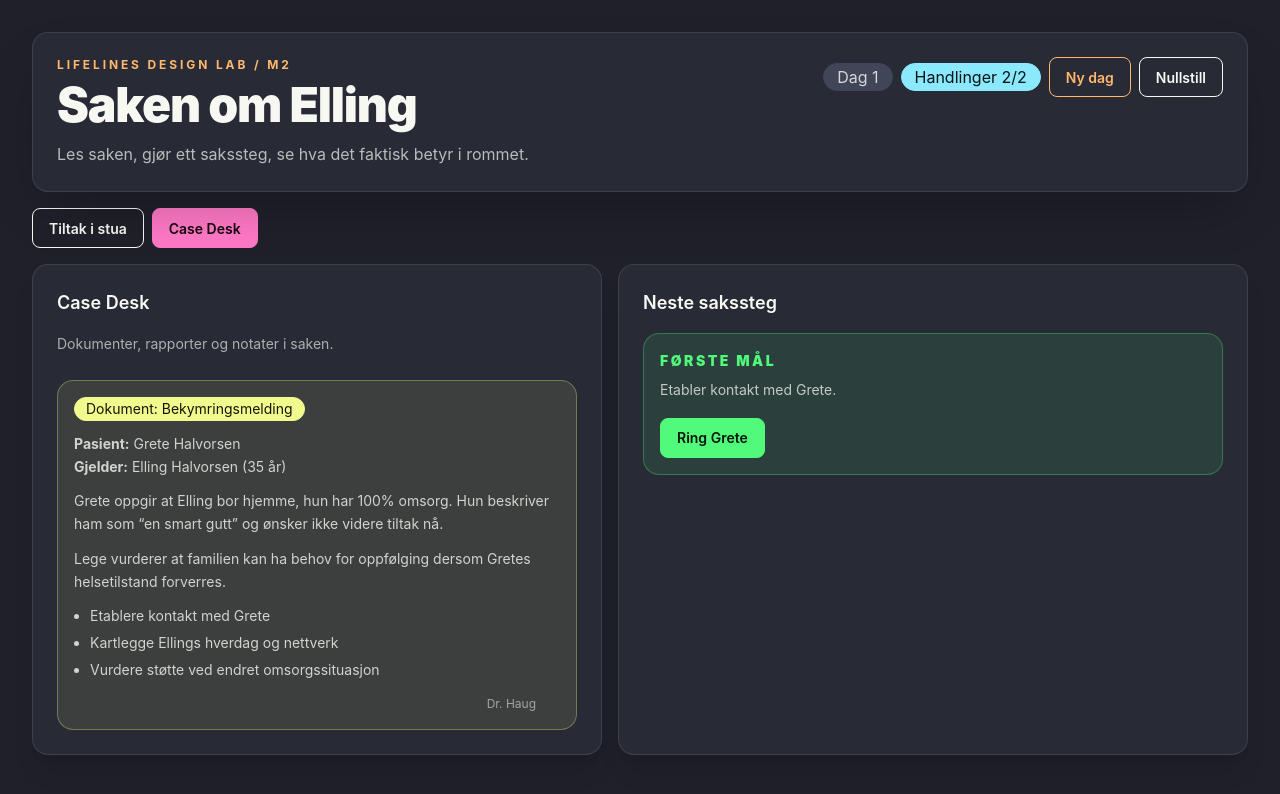
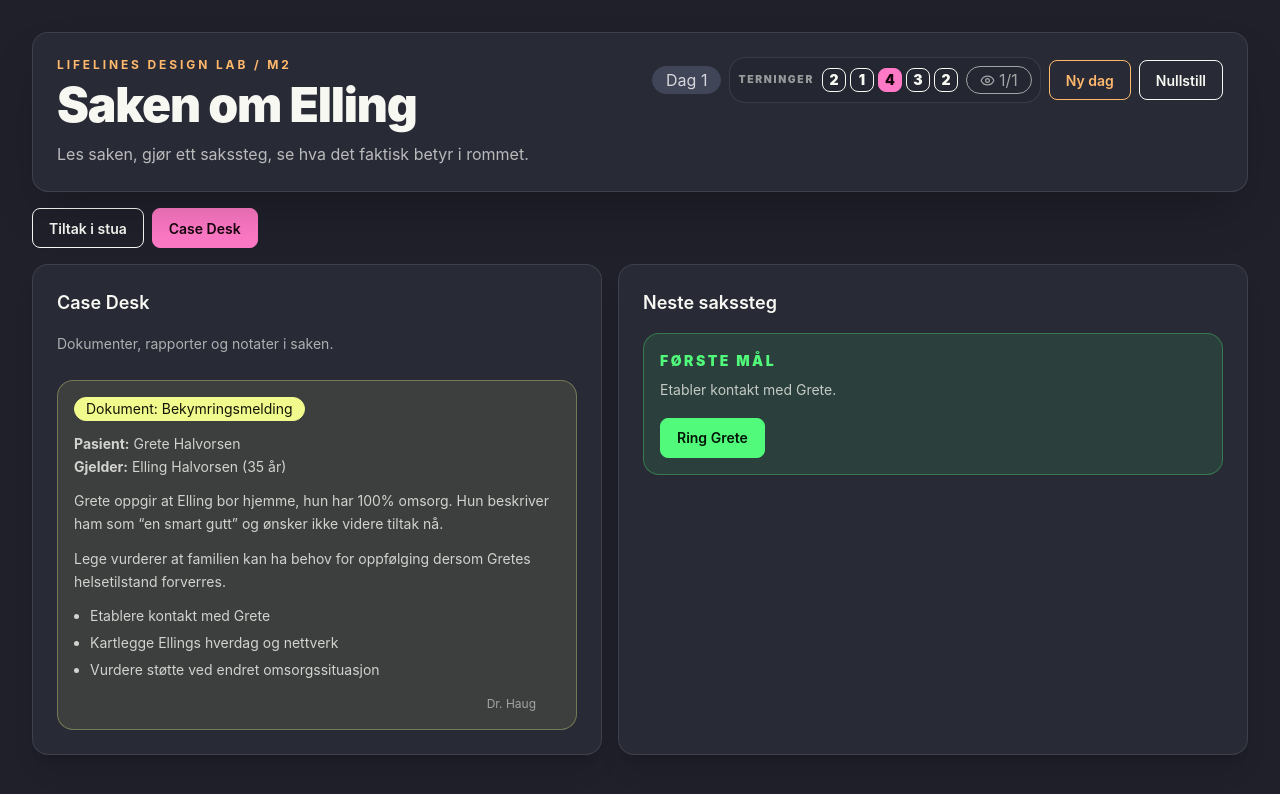
Before and after one commit to TerjeBallestad/lifelines-design-lab, a React (Vite) app: page / in a window 1280 px wide. Shown: the top 794 px of the page. Built offline with nearby package versions, Linux system fonts and the light colour scheme.

Commit message:
Show dice and observation resources

```diff
--- a/src/components/PhonePracticeLab.tsx
+++ b/src/components/PhonePracticeLab.tsx
@@ -1,4 +1,5 @@
 import clsx from 'clsx';
+import { Eye } from 'lucide-react';
 import { useState } from 'react';
 import { observer } from 'mobx-react-lite';
 import {
@@ -99,7 +100,7 @@ export const PhonePracticeLab = observer(function PhonePracticeLab() {
             </div>
             <div className="flex flex-wrap items-center gap-2">
               <div className="badge badge-lg badge-neutral">Dag {store.day}</div>
-              <div className="badge badge-lg badge-info">Handlinger {store.dayActions}/2</div>
+              <ResourceStrip />
               <button className="btn btn-outline btn-accent" onClick={() => store.rollNewDay()}>
                 Ny dag
               </button>
@@ -163,15 +164,6 @@ export const PhonePracticeLab = observer(function PhonePracticeLab() {
             </Panel>
 
             <div className="grid content-start gap-4">
-              <Panel>
-                <SectionTitle>Handlingsterninger</SectionTitle>
-                <p className="mb-3 text-xs leading-relaxed text-base-content/60">
-                  Velg én terning og legg den på ett tiltakskort. Høy terning gir tryggere åpning,
-                  men kortet bestemmer hva som står på spill.
-                </p>
-                <DiceTray />
-              </Panel>
-
               <ActionCardDeck />
 
               <ActionContextPanel />
@@ -811,7 +803,7 @@ const CaseDeskSurface = observer(function CaseDeskSurface({
                       type="button"
                       onClick={() => store.requestFinancialStatement()}
                       disabled={
-                        store.dayActions <= 0 ||
+                        !store.selectedDie ||
                         store.financialStatementRequested ||
                         store.financialStatementVisible
                       }
@@ -1049,20 +1041,26 @@ function SkillDomainCard({
   );
 }
 
-const DiceTray = observer(function DiceTray() {
+const ResourceStrip = observer(function ResourceStrip() {
   const store = useRootStore();
+  const observationActive = store.labMode === 'social_visit' && !store.socialVisitReportVisible;
 
   return (
-    <div className="flex flex-wrap gap-2">
+    <div className="flex flex-wrap items-center gap-2 rounded-box border border-base-content/10 bg-base-200/70 p-2">
+      <div className="flex items-center gap-1" aria-label="Terninger">
+        <span className="mr-1 text-[0.65rem] font-black uppercase tracking-[0.16em] text-base-content/55">
+          Terninger
+        </span>
         {store.dicePool.map((die) => (
           <button
             key={die.id}
             className={clsx(
-            'btn btn-square text-xl font-black',
+              'btn btn-square btn-xs text-sm font-black',
               die.used && 'btn-disabled opacity-35',
               !die.used && store.selectedDieId === die.id && 'btn-primary',
               !die.used && store.selectedDieId !== die.id && 'btn-outline',
             )}
+            type="button"
             onClick={() => store.selectDie(die.id)}
             disabled={die.used}
             title={die.used ? 'Brukt i dag' : `Terning ${die.face}`}
@@ -1070,6 +1068,17 @@ const DiceTray = observer(function DiceTray() {
             {die.face}
           </button>
         ))}
+      </div>
+      <div
+        className={clsx(
+          'badge badge-lg gap-1',
+          observationActive ? 'badge-info' : 'badge-outline opacity-60',
+        )}
+        title="Observasjonstokener i dette besøket"
+      >
+        <Eye size={15} aria-hidden="true" />
+        {store.observationTokensRemaining}/1
+      </div>
     </div>
   );
 });
--- a/src/stores/RootStore.tsx
+++ b/src/stores/RootStore.tsx
@@ -55,7 +55,6 @@ export class RootStore {
   firstContactReportVisible = false;
   socialVisitReportVisible = false;
   day = 1;
-  dayActions = 2;
   financialStatementRequested = false;
   financialStatementVisible = false;
   socialVisitScheduled = false;
@@ -247,7 +246,6 @@ export class RootStore {
       (_, index) => (((seed * 11 + index * 7) % 6) + 1) as DieFace,
     );
     this.day += 1;
-    this.dayActions = 2;
     if (this.financialStatementRequested && !this.financialStatementVisible) {
       this.financialStatementVisible = true;
       this.financialStatementRequested = false;
@@ -271,17 +269,20 @@ export class RootStore {
     ) {
       return;
     }
-    if (!this.spendDayAction()) return;
+    const die = this.selectedDie;
+    if (!die) return;
+
+    die.used = true;
     this.financialStatementRequested = true;
     this.caseLog = [
       ...this.caseLog,
-      `Dag ${this.day}: Frank ber Grete finne fram økonomisk oversikt. Den ventes neste dag.`,
+      `Dag ${this.day}: Frank bruker terning ${die.face} på å be Grete finne fram økonomisk oversikt. Den ventes neste dag.`,
     ];
+    this.selectedDieId = this.dicePool.find((item) => !item.used)?.id ?? this.selectedDieId;
   }
 
   scheduleSocialVisit(): void {
     if (!this.firstContactReportVisible || this.socialVisitScheduled) return;
-    if (!this.spendDayAction()) return;
     this.socialVisitScheduled = true;
     this.caseLog = [...this.caseLog, `Dag ${this.day}: sosialt besøk avtales med Grete.`];
   }
@@ -429,7 +430,6 @@ export class RootStore {
     this.firstContactReportVisible = false;
     this.socialVisitReportVisible = false;
     this.day = 1;
-    this.dayActions = 2;
     this.financialStatementRequested = false;
     this.financialStatementVisible = false;
     this.socialVisitScheduled = false;
@@ -438,12 +438,6 @@ export class RootStore {
     this.askedFrankQuestionIds = [];
     this.deskDecisionVisible = false;
     this.caseLog = [];
-  }
-
-  private spendDayAction(): boolean {
-    if (this.dayActions <= 0) return false;
-    this.dayActions -= 1;
-    return true;
   }
 
   get selectedDie(): DiePoolItem | undefined {
```
Also changed, not shown: 1 other file (tests, documents, lock files or other folders). Lines whose indentation alone changed are shown as unchanged.
